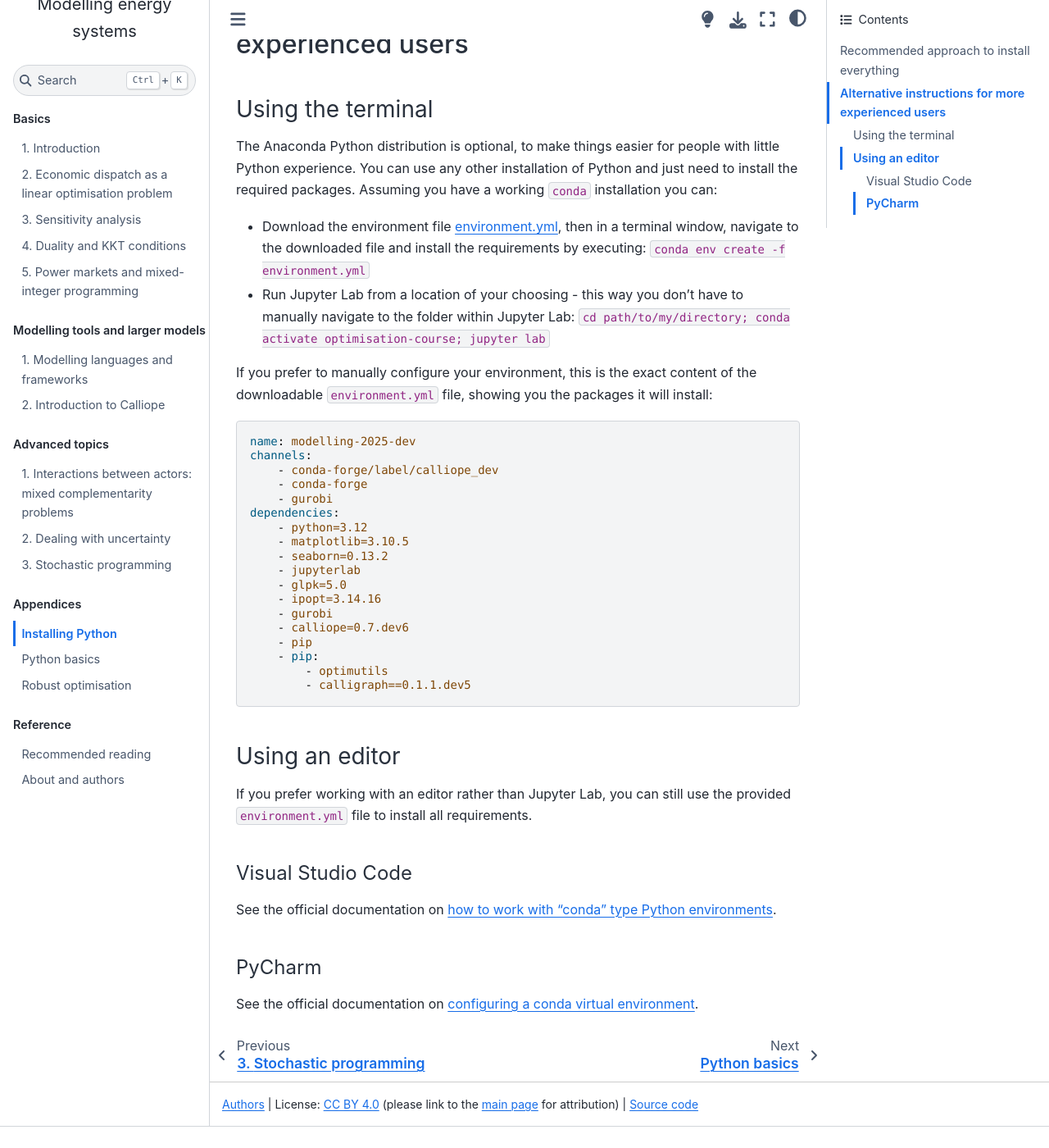
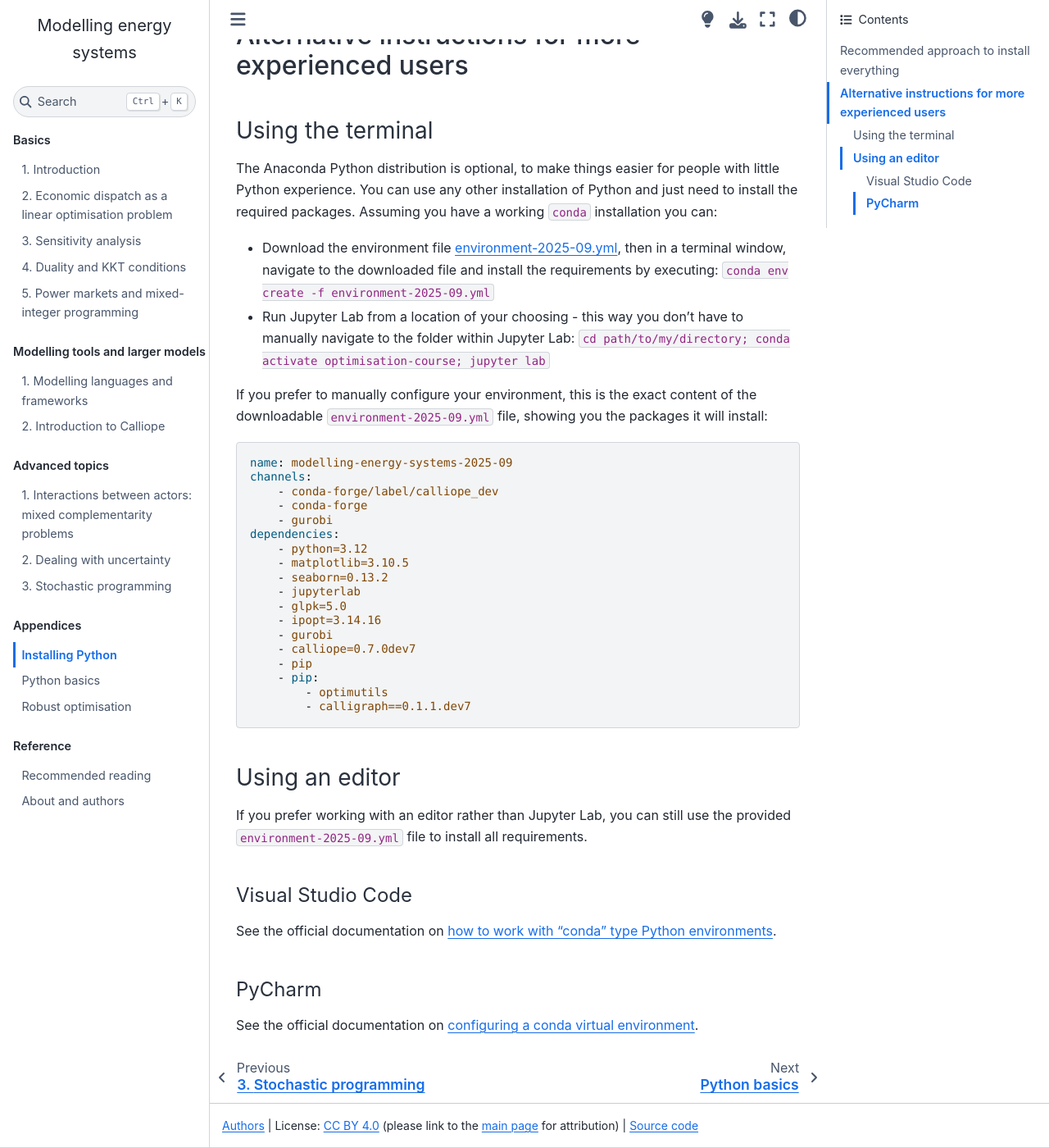
Before and after one commit to sjpfenninger/modelling-energy-systems, a Jupyter Book: the page built from appendix/installing-python.md, in a window 1280 px wide and 1400 px high, scrolled down 1087 px. Shown: the whole window at 82% size. Built offline with Jupyter Book 1.0.4 settings and Sphinx 7.4.7 and the Sphinx Book theme 1.1.4, drawn with Linux system fonts in a browser that asks for light colours; pages that are not in the unit, such as notebooks, are missing from menus; comment, search, counter and statistics services are not loaded; before the commit the page ends 2461 px from its top, so only the background shows below that; some of the changed text lies outside the part shown.

Commit message:
v2025-09: updated python environment

````diff
--- a/_static/environment.yml
+++ b/_static/environment-2025-09.yml
@@ -1,4 +1,4 @@
-name: modelling-2025-dev
+name: modelling-energy-systems-2025-09
 channels:
     - conda-forge/label/calliope_dev
     - conda-forge
@@ -11,8 +11,8 @@ dependencies:
     - glpk=5.0
     - ipopt=3.14.16
     - gurobi
-    - calliope=0.7.dev6
+    - calliope=0.7.0dev7
     - pip
     - pip:
         - optimutils
-        - calligraph==0.1.1.dev5
+        - calligraph==0.1.1.dev7
--- a/appendix/installing-python.md
+++ b/appendix/installing-python.md
@@ -7,9 +7,9 @@
 These instructions should be equally valid for macOS, Linux, and Windows.
 
 1. Follow the official instructions to download and install the [Anaconda Python distribution](https://www.anaconda.com/docs/getting-started/anaconda/install).
-2. Download the environment file <a href="../_static/environment.yml">environment.yml</a>. This is a text file (feel free to have a closer look at it) that defines the version of Python and a set of third-party Python packages to install. Defining an environment this way makes it easy to ensure that you have the correct versions of all Python components installed.
+2. Download the environment file <a href="../_static/environment-2025-09.yml">environment-2025-09.yml</a>. This is a text file (feel free to have a closer look at it) that defines the version of Python and a set of third-party Python packages to install. Defining an environment this way makes it easy to ensure that you have the correct versions of all Python components installed.
 3. [Launch Anaconda Navigator](https://www.anaconda.com/docs/tools/anaconda-navigator/getting-started#starting-navigator) (included with the Anaconda Python distribution)
-4. Create a new environment in Anaconda Navigator by importing the `environment.yml` file that you downloaded in step 2, [as per the official documentation](https://www.anaconda.com/docs/tools/anaconda-navigator/tutorials/manage-environments#importing-an-environment). Once this step is completed, you can delete the downloaded `environment.yml` file.
+4. Create a new environment in Anaconda Navigator by importing the `environment-2025-09.yml` file that you downloaded in step 2, [as per the official documentation](https://www.anaconda.com/docs/tools/anaconda-navigator/tutorials/manage-environments#importing-an-environment). Once this step is completed, you can delete the downloaded `environment-2025-09.yml` file.
 
 After these installation steps, you can use Anaconda Navigator to launch Jupyter Lab whenever you want to work in Python:
 
@@ -27,19 +27,19 @@ If you have issues with JupyterLab not appearing in your list of installed tools
 
 The Anaconda Python distribution is optional, to make things easier for people with little Python experience. You can use any other installation of Python and just need to install the required packages. Assuming you have a working `conda` installation you can:
 
-* Download the environment file <a href="../_static/environment.yml">environment.yml</a>, then in a terminal window, navigate to the downloaded file and install the requirements by executing: `conda env create -f environment.yml`
+* Download the environment file <a href="../_static/environment-2025-09.yml">environment-2025-09.yml</a>, then in a terminal window, navigate to the downloaded file and install the requirements by executing: `conda env create -f environment-2025-09.yml`
 * Run Jupyter Lab from a location of your choosing - this way you don't have to manually navigate to the folder within Jupyter Lab: `cd path/to/my/directory; conda activate optimisation-course; jupyter lab`
 
-If you prefer to manually configure your environment, this is the exact content of the downloadable `environment.yml` file, showing you the packages it will install:
+If you prefer to manually configure your environment, this is the exact content of the downloadable `environment-2025-09.yml` file, showing you the packages it will install:
 
-```{literalinclude} ../_static/environment.yml
+```{literalinclude} ../_static/environment-2025-09.yml
 :language: yaml
 
 ```
 
 ### Using an editor
 
-If you prefer working with an editor rather than Jupyter Lab, you can still use the provided `environment.yml` file to install all requirements.
+If you prefer working with an editor rather than Jupyter Lab, you can still use the provided `environment-2025-09.yml` file to install all requirements.
 
 #### Visual Studio Code
 
````
Also changed, not shown: changelog.md (+3 -1 lines).
